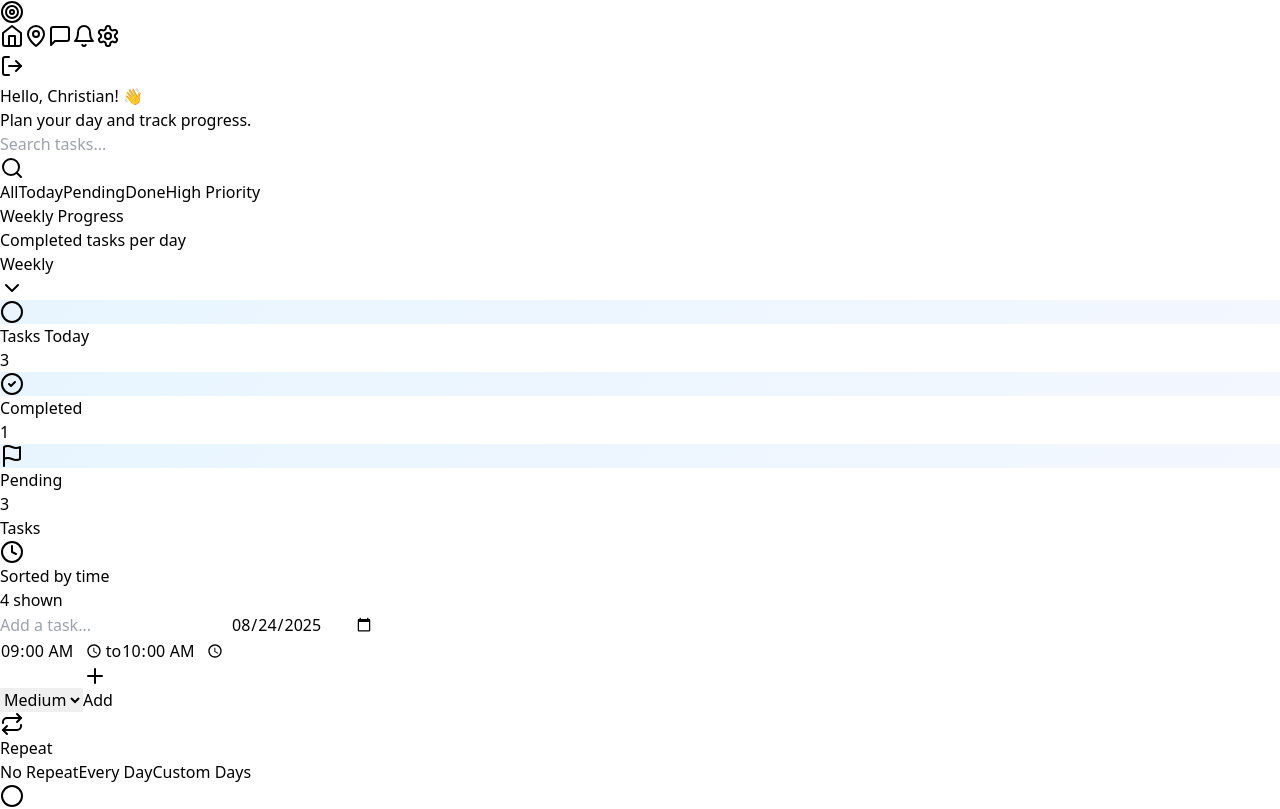
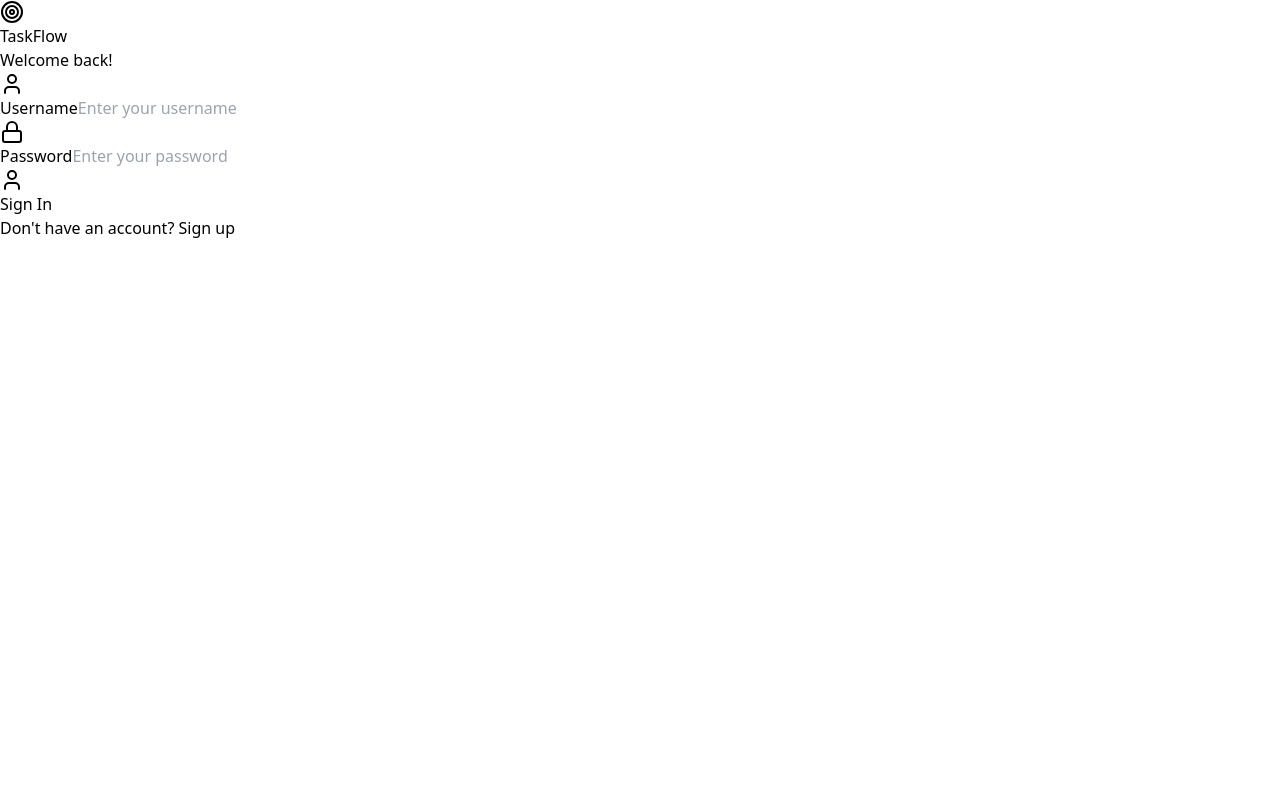
Before and after one commit to prathamssaraf/taskflow, a React (Vite) app: page / in a window 1280 px wide. Shown: the top 809 px of the page. Built offline with nearby package versions, Linux system fonts and the light colour scheme.

Commit message:
Add user login and authentication system

```diff
--- a/src/App.jsx
+++ b/src/App.jsx
@@ -30,6 +30,9 @@ import {
   Cloud,
   CloudOff,
   Wifi,
+  User,
+  Lock,
+  UserPlus,
 } from "lucide-react";
 import { BarChart, Bar, XAxis, YAxis, ResponsiveContainer, Tooltip } from "recharts";
 
@@ -48,9 +51,9 @@ class GitHubStorage {
     this.filePath = `${GITHUB_CONFIG.dataPath}/${userId}.json`;
   }
 
-  async saveToGitHub(data) {
+  async saveToGitHub(data, githubToken) {
     try {
-      const token = localStorage.getItem('github_token');
+      const token = githubToken || localStorage.getItem('github_token');
       if (!token) throw new Error('GitHub token required');
 
       // First, try to get existing file to get its SHA
@@ -100,9 +103,9 @@ class GitHubStorage {
     }
   }
 
-  async loadFromGitHub() {
+  async loadFromGitHub(githubToken) {
     try {
-      const token = localStorage.getItem('github_token');
+      const token = githubToken || localStorage.getItem('github_token');
       if (!token) throw new Error('GitHub token required');
 
       const response = await fetch(
@@ -131,6 +134,208 @@ class GitHubStorage {
       return null;
     }
   }
+}
+
+// ---------- Authentication System ----------
+class AuthSystem {
+  static hashPassword(password) {
+    // Simple hash for demo - in production use proper bcrypt
+    let hash = 0;
+    for (let i = 0; i < password.length; i++) {
+      const char = password.charCodeAt(i);
+      hash = ((hash << 5) - hash) + char;
+      hash = hash & hash; // Convert to 32-bit integer
+    }
+    return hash.toString();
+  }
+
+  static async registerUser(username, password, githubToken) {
+    const users = JSON.parse(localStorage.getItem('taskflow.users') || '{}');
+
+    if (users[username]) {
+      throw new Error('Username already exists');
+    }
+
+    const userId = `user-${Date.now()}-${Math.random().toString(36).substr(2, 9)}`;
+    users[username] = {
+      userId,
+      passwordHash: this.hashPassword(password),
+      githubToken,
+      createdAt: new Date().toISOString()
+    };
+
+    localStorage.setItem('taskflow.users', JSON.stringify(users));
+    return { username, userId, githubToken };
+  }
+
+  static async loginUser(username, password) {
+    const users = JSON.parse(localStorage.getItem('taskflow.users') || '{}');
+    const user = users[username];
+
+    if (!user || user.passwordHash !== this.hashPassword(password)) {
+      throw new Error('Invalid username or password');
+    }
+
+    const sessionData = {
+      username,
+      userId: user.userId,
+      githubToken: user.githubToken,
+      loginAt: new Date().toISOString()
+    };
+
+    localStorage.setItem('taskflow.session', JSON.stringify(sessionData));
+    return sessionData;
+  }
+
+  static getCurrentUser() {
+    try {
+      const session = localStorage.getItem('taskflow.session');
+      return session ? JSON.parse(session) : null;
+    } catch {
+      return null;
+    }
+  }
+
+  static logout() {
+    localStorage.removeItem('taskflow.session');
+  }
+}
+
+// ---------- Login Component ----------
+function LoginScreen({ onLogin }) {
+  const [isLogin, setIsLogin] = useState(true);
+  const [username, setUsername] = useState('');
+  const [password, setPassword] = useState('');
+  const [githubToken, setGithubToken] = useState('');
+  const [error, setError] = useState('');
+  const [loading, setLoading] = useState(false);
+
+  const handleSubmit = async (e) => {
+    e.preventDefault();
+    setError('');
+    setLoading(true);
+
+    try {
+      if (isLogin) {
+        const user = await AuthSystem.loginUser(username, password);
+        onLogin(user);
+      } else {
+        if (!githubToken.trim()) {
+          throw new Error('GitHub token is required for registration');
+        }
+        const user = await AuthSystem.registerUser(username, password, githubToken);
+        await AuthSystem.loginUser(username, password);
+        const sessionUser = await AuthSystem.loginUser(username, password);
+        onLogin(sessionUser);
+      }
+    } catch (err) {
+      setError(err.message);
+    } finally {
+      setLoading(false);
+    }
+  };
+
+  return (
+    <div className="min-h-screen bg-gradient-to-br from-amber-50 to-orange-50 flex items-center justify-center p-4">
+      <div className="w-full max-w-md">
+        <div className="bg-white rounded-3xl shadow-2xl p-8 ring-1 ring-slate-100">
+          <div className="text-center mb-8">
+            <div className="inline-flex items-center justify-center w-16 h-16 bg-gradient-to-br from-amber-500 to-orange-500 rounded-2xl mb-4">
+              <Target className="w-8 h-8 text-white" />
+            </div>
+            <h1 className="text-2xl font-bold text-slate-800">TaskFlow</h1>
+            <p className="text-slate-500 text-sm mt-1">
+              {isLogin ? 'Welcome back!' : 'Create your account'}
+            </p>
+          </div>
+
+          <form onSubmit={handleSubmit} className="space-y-4">
+            <div>
+              <label className="block text-sm font-medium text-slate-700 mb-2">
+                <User className="w-4 h-4 inline mr-2" />
+                Username
+              </label>
+              <input
+                type="text"
+                value={username}
+                onChange={(e) => setUsername(e.target.value)}
+                className="w-full px-4 py-3 rounded-xl border border-slate-200 focus:ring-2 focus:ring-amber-400 focus:border-amber-400"
+                placeholder="Enter your username"
+                required
+              />
+            </div>
+
+            <div>
+              <label className="block text-sm font-medium text-slate-700 mb-2">
+                <Lock className="w-4 h-4 inline mr-2" />
+                Password
+              </label>
+              <input
+                type="password"
+                value={password}
+                onChange={(e) => setPassword(e.target.value)}
+                className="w-full px-4 py-3 rounded-xl border border-slate-200 focus:ring-2 focus:ring-amber-400 focus:border-amber-400"
+                placeholder="Enter your password"
+                required
+              />
+            </div>
+
+            {!isLogin && (
+              <div>
+                <label className="block text-sm font-medium text-slate-700 mb-2">
+                  <Cloud className="w-4 h-4 inline mr-2" />
+                  GitHub Token
+                </label>
+                <input
+                  type="password"
+                  value={githubToken}
+                  onChange={(e) => setGithubToken(e.target.value)}
+                  className="w-full px-4 py-3 rounded-xl border border-slate-200 focus:ring-2 focus:ring-amber-400 focus:border-amber-400"
+                  placeholder="GitHub Personal Access Token"
+                  required={!isLogin}
+                />
+                <p className="text-xs text-slate-500 mt-1">
+                  <a href="https://github.com/settings/tokens" target="_blank" className="text-amber-600 hover:underline">
+                    Create token here →
+                  </a> (Needs 'repo' permissions)
+                </p>
+              </div>
+            )}
+
+            {error && (
+              <div className="bg-red-50 text-red-600 p-3 rounded-xl text-sm">
+                {error}
+              </div>
+            )}
+
+            <button
+              type="submit"
+              disabled={loading}
+              className="w-full bg-gradient-to-r from-amber-500 to-orange-500 text-white font-medium py-3 px-4 rounded-xl hover:from-amber-600 hover:to-orange-600 focus:ring-2 focus:ring-amber-400 disabled:opacity-50 flex items-center justify-center gap-2"
+            >
+              {loading ? (
+                <Save className="w-4 h-4 animate-spin" />
+              ) : isLogin ? (
+                <User className="w-4 h-4" />
+              ) : (
+                <UserPlus className="w-4 h-4" />
+              )}
+              {loading ? 'Please wait...' : isLogin ? 'Sign In' : 'Create Account'}
+            </button>
+          </form>
+
+          <div className="mt-6 text-center">
+            <button
+              onClick={() => setIsLogin(!isLogin)}
+              className="text-sm text-slate-600 hover:text-amber-600"
+            >
+              {isLogin ? "Don't have an account? Sign up" : 'Already have an account? Sign in'}
+            </button>
+          </div>
+        </div>
+      </div>
+    </div>
+  );
 }
 
 // ---------- Helpers & UI primitives ----------
@@ -761,11 +966,51 @@ function RightPanel({ selectedDate, setSelectedDate, agenda, name, setName, prof
 }
 
 // ---------- Main App ----------
-export default function DailyTasksDashboard() {
+export default function TaskFlowApp() {
+  const [user, setUser] = useState(null);
+  const [loading, setLoading] = useState(true);
+
+  // Check for existing session on load
+  useEffect(() => {
+    const currentUser = AuthSystem.getCurrentUser();
+    setUser(currentUser);
+    setLoading(false);
+  }, []);
+
+  const handleLogin = (userData) => {
+    setUser(userData);
+  };
+
+  const handleLogout = () => {
+    AuthSystem.logout();
+    setUser(null);
+  };
+
+  if (loading) {
+    return (
+      <div className="min-h-screen bg-slate-50 flex items-center justify-center">
+        <Save className="w-8 h-8 animate-spin text-amber-500" />
+      </div>
+    );
+  }
+
+  if (!user) {
+    return <LoginScreen onLogin={handleLogin} />;
+  }
+
+  return <DailyTasksDashboard user={user} onLogout={handleLogout} />;
+}
+
+function DailyTasksDashboard({ user, onLogout }) {
+  // User-specific data keys
+  const userTasksKey = `taskflow.tasks.${user.userId}`;
+  const userNameKey = `taskflow.name.${user.userId}`;
+  const userPictureKey = `taskflow.picture.${user.userId}`;
+
   const [tasks, setTasks] = useState(() => {
     try {
-      const saved = localStorage.getItem("taskflow.tasks");
-      console.log("Loading tasks from localStorage:", saved ? "found data" : "no data");
+      const saved = localStorage.getItem(userTasksKey);
+      console.log("Loading tasks for user:", user.username, saved ? "found data" : "no data");
       return saved ? JSON.parse(saved) : defaultTasks;
     } catch (error) {
       console.error("Error loading tasks from localStorage:", error);
@@ -780,16 +1025,16 @@ export default function DailyTasksDashboard() {
   const [saveStatus, setSaveStatus] = useState(""); // "", "saving", "saved"
   const [name, setName] = useState(() => {
     try {
-      const saved = localStorage.getItem("taskflow.username");
-      return saved || "Christian Pulisic";
+      const saved = localStorage.getItem(userNameKey);
+      return saved || user.username;
     } catch (error) {
       console.error("Error loading username:", error);
-      return "Christian Pulisic";
+      return user.username;
     }
   });
   const [profilePicture, setProfilePicture] = useState(() => {
     try {
-      const saved = localStorage.getItem("taskflow.profilePicture");
+      const saved = localStorage.getItem(userPictureKey);
       return saved || "";
     } catch (error) {
       console.error("Error loading profile picture:", error);
@@ -798,17 +1043,9 @@ export default function DailyTasksDashboard() {
   });
 
   // Cloud sync states
-  const [cloudSync, setCloudSync] = useState(false);
+  const [cloudSync, setCloudSync] = useState(true); // Auto-enable for logged-in users
   const [syncStatus, setSyncStatus] = useState(""); // "", "syncing", "synced", "error"
-  const [userId, setUserId] = useState(() => {
-    let id = localStorage.getItem('taskflow.userId');
-    if (!id) {
-      id = `user-${Date.now()}-${Math.random().toString(36).substr(2, 9)}`;
-      localStorage.setItem('taskflow.userId', id);
-    }
-    return id;
-  });
-  const [githubStorage] = useState(() => new GitHubStorage(userId));
+  const [githubStorage] = useState(() => new GitHubStorage(user.userId));
 
   useEffect(() => {
     // Don't save default tasks on first load
@@ -818,8 +1055,8 @@ export default function DailyTasksDashboard() {
     const saveTimer = setTimeout(() => {
       try {
         const dataToSave = JSON.stringify(tasks);
-        localStorage.setItem("taskflow.tasks", dataToSave);
-        console.log("Saved tasks to localStorage:", tasks.length, "tasks");
+        localStorage.setItem(userTasksKey, dataToSave);
+        console.log("Saved tasks for", user.username, ":", tasks.length, "tasks");
         setSaveStatus("saved");
         setTimeout(() => setSaveStatus(""), 2000);
       } catch (error) {
@@ -830,25 +1067,25 @@ export default function DailyTasksDashboard() {
     }, 300);
 
     return () => clearTimeout(saveTimer);
-  }, [tasks]);
+  }, [tasks, userTasksKey, user.username]);
 
   // Save name to localStorage whenever it changes
   useEffect(() => {
     try {
-      localStorage.setItem("taskflow.username", name);
+      localStorage.setItem(userNameKey, name);
     } catch (error) {
       console.error("Error saving username:", error);
     }
-  }, [name]);
+  }, [name, userNameKey]);
 
   // Save profile picture to localStorage whenever it changes
   useEffect(() => {
     try {
-      localStorage.setItem("taskflow.profilePicture", profilePicture);
+      localStorage.setItem(userPictureKey, profilePicture);
     } catch (error) {
       console.error("Error saving profile picture:", error);
     }
-  }, [profilePicture]);
+  }, [profilePicture, userPictureKey]);
 
   // Cloud sync functions
   const syncToCloud = async () => {
@@ -864,7 +1101,7 @@ export default function DailyTasksDashboard() {
         version: "2.0"
       };
 
-      await githubStorage.saveToGitHub(data);
+      await githubStorage.saveToGitHub(data, user.githubToken);
       setSyncStatus("synced");
       setTimeout(() => setSyncStatus(""), 3000);
     } catch (error) {
@@ -877,7 +1114,7 @@ export default function DailyTasksDashboard() {
   const loadFromCloud = async () => {
     try {
       setSyncStatus("syncing");
-      const data = await githubStorage.loadFromGitHub();
+      const data = await githubStorage.loadFromGitHub(user.githubToken);
 
       if (data) {
         if (data.tasks) setTasks(data.tasks);
@@ -1162,7 +1399,7 @@ export default function DailyTasksDashboard() {
               </button>
               <button onClick={() => setShowSettings(true)} title="Settings" className="text-slate-400 hover:text-slate-600"><Settings className="w-5 h-5" /></button>
               <div className="flex-1" />
-              <button onClick={() => alert("Logged out (demo)")} title="Logout" className="text-slate-300 hover:text-slate-500"><LogOut className="w-5 h-5" /></button>
+              <button onClick={onLogout} title="Logout" className="text-slate-300 hover:text-slate-500"><LogOut className="w-5 h-5" /></button>
             </div>
           </aside>
 
@@ -1172,7 +1409,7 @@ export default function DailyTasksDashboard() {
             <div className="flex items-center justify-between mb-5">
               <div>
                 <h1 className="text-xl font-semibold text-slate-800">Hello, {name.split(' ')[0]}! <span className="align-middle">👋</span></h1>
-                <p className="text-sm text-slate-400">Plan your day and track progress.</p>
+                <p className="text-sm text-slate-400">@{user.username} - Plan your day and track progress.</p>
               </div>
               <div className="flex items-center gap-3">
                 {(saveStatus || syncStatus) && (
@@ -1326,39 +1563,14 @@ export default function DailyTasksDashboard() {
                   type="checkbox"
                   checked={cloudSync}
                   onChange={(e) => setCloudSync(e.target.checked)}
-                  disabled={!localStorage.getItem('github_token')}
                 />
                 Enable automatic cloud sync
               </label>
 
-              {!localStorage.getItem('github_token') && (
-                <div className="space-y-2">
-                  <div className="text-xs text-amber-600 bg-amber-50 p-2 rounded-lg">
-                    <strong>⚠️ Setup Required:</strong> Add your GitHub Personal Access Token to enable cloud sync
-                  </div>
-                  <div className="flex gap-2">
-                    <input
-                      type="password"
-                      placeholder="GitHub Personal Access Token"
-                      className="flex-1 text-xs px-2 py-1.5 rounded-lg border border-slate-200 focus:ring-2 focus:ring-blue-400"
-                      onBlur={(e) => {
-                        if (e.target.value) {
-                          localStorage.setItem('github_token', e.target.value);
-                          e.target.value = '';
-                          alert('GitHub token saved! You can now enable cloud sync.');
-                        }
-                      }}
-                    />
-                  </div>
-                  <div className="text-xs text-slate-500">
-                    <a href="https://github.com/settings/tokens" target="_blank" className="text-blue-600 hover:underline">
-                      Create token here →
-                    </a> (Needs 'repo' permissions)
-                  </div>
-                </div>
-              )}
-
-              {localStorage.getItem('github_token') && (
+              <div className="text-xs text-green-600 bg-green-50 p-2 rounded-lg">
+                <strong>✅ Connected:</strong> Using your GitHub token from registration
+              </div>
+
               <div className="flex gap-2">
                 <button
                   onClick={loadFromCloud}
@@ -1375,7 +1587,6 @@ export default function DailyTasksDashboard() {
                   Sync Now
                 </button>
               </div>
-              )}
             </div>
           </div>
 
@@ -1410,12 +1621,13 @@ export default function DailyTasksDashboard() {
 
           {/* Storage Info */}
           <div className="border-t pt-4">
-            <h4 className="text-sm font-semibold text-slate-700 mb-2">Storage Info</h4>
+            <h4 className="text-sm font-semibold text-slate-700 mb-2">Account Info</h4>
             <div className="text-xs text-slate-500 space-y-1">
+              <div>Username: @{user.username}</div>
+              <div>User ID: {user.userId}</div>
               <div>Tasks stored: {tasks.length}</div>
               <div>Profile name: {name}</div>
               <div>Profile picture: {profilePicture ? "Custom" : "Default"}</div>
-              <div>User ID: {userId}</div>
               <div>Local storage: ✓ Active</div>
               <div>Cloud sync: {cloudSync ? "✓ Enabled" : "✗ Disabled"}</div>
               {cloudSync && <div>GitHub repo: prathamssaraf/taskflow</div>}
--- a/vite.config.js
+++ b/vite.config.js
@@ -3,7 +3,7 @@ import react from '@vitejs/plugin-react'
 
 export default defineConfig({
   plugins: [react()],
-  base: './',
+  base: '/taskflow/',
   build: {
     outDir: 'dist',
     assetsDir: 'assets',
```
Lines whose indentation alone changed are shown as unchanged.
